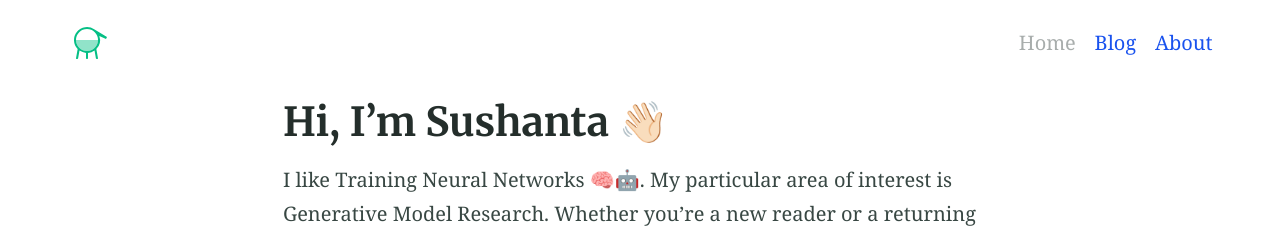
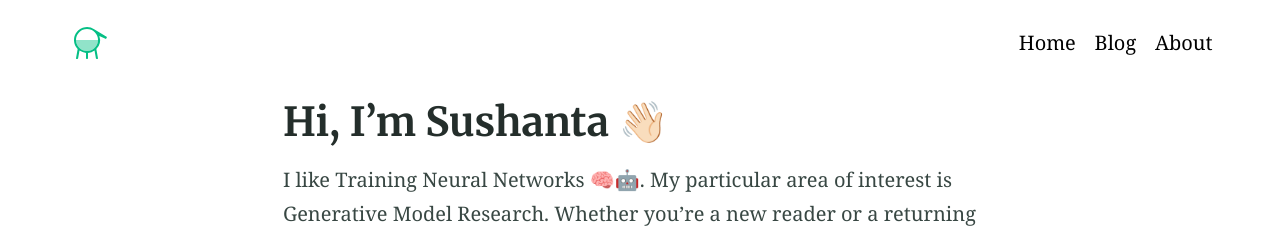
Before and after one commit to hi-sushanta/hi-sushanta.github.io, a Jekyll site: the page built from index.md, in a window 1280 px wide. Shown: the top 228 px of the page. Built offline with Jekyll 4.4.1, drawn with Linux system fonts in a browser that asks for light colours.

Commit message:
Update navigation header button color

```diff
--- a/_includes/nav-header.html
+++ b/_includes/nav-header.html
@@ -10,7 +10,7 @@
       {% endif %}
 
       <li class="item  item--nav{% if item.url == page.url %}  item--current{% endif %}">
-        <a href="{{ url }}">{{ item.title }}</a>
+        <a href="{{ url }}" style="color:#000">{{ item.title }}</a>
       </li>
     {% endfor %}
   </ul>
```
